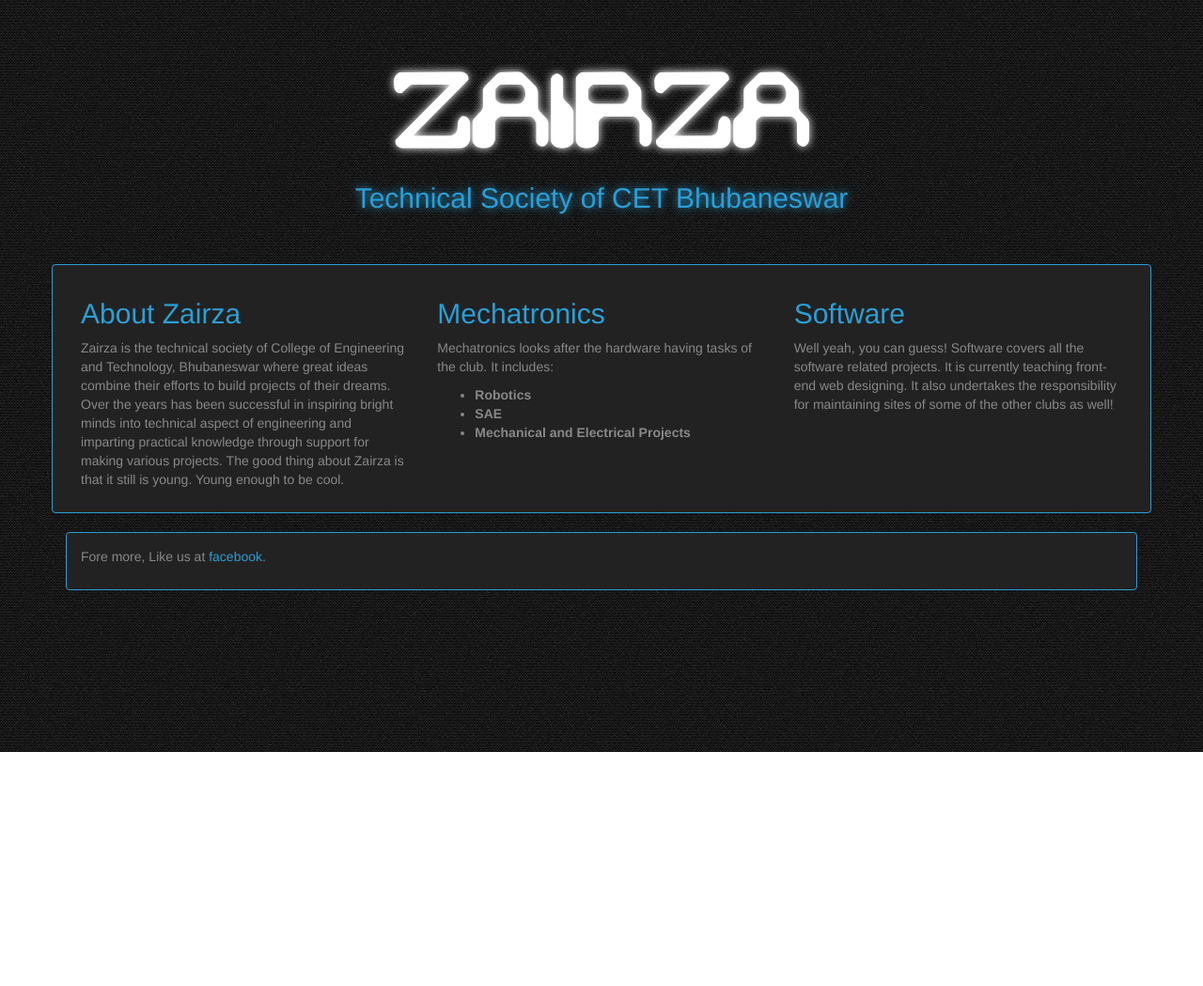
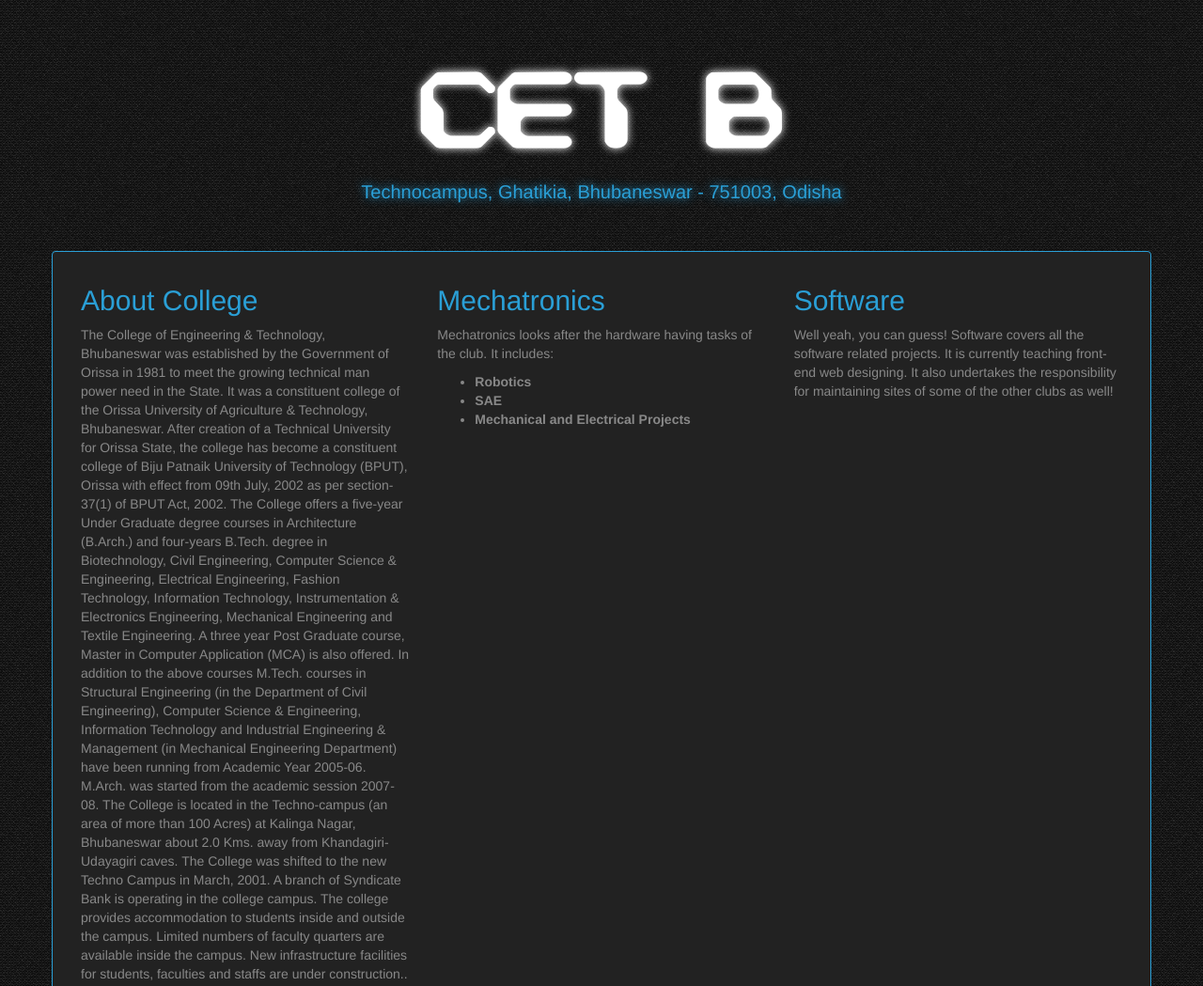
Before and after one commit to prayashm/cetbbsr, a plain HTML site: page index.html in a window 1280 px wide. Shown: the top 1049 px of the page at 94% size. Before the commit the page ends 800 px from the top, so only its background shows below. Drawn offline with Linux system fonts and the light colour scheme; a web font is replaced by a local one.

Commit message:
Updated gh-pages

```diff
--- a/css/styles.css
+++ b/css/styles.css
@@ -23,7 +23,7 @@ body {
 
 
 .tag-line{
-  font-size: 30px;
+  font-size: 20px;
   font-style: bold;
   text-shadow: 0 0 10px #2a9fd6;
 }
--- a/index.html
+++ b/index.html
@@ -1,7 +1,7 @@
 <!DOCTYPE html>
 <html>
 <head>
-  <title>Zairza - The Technical Society of CETb</title>
+  <title>College of Engineering and Technology, Bhubaneswar</title>
   <meta name="viewport" content="width=device-width, initial-scale=1.0">
   <!-- Bootstrap -->
   <link href="css/bootstrap-cyborg.css" rel="stylesheet" media="screen">
@@ -17,8 +17,8 @@
         <div class="col-lg-12">
           <div class="page-header">
             <center>
-              <h1 class="logo">ZAIRZA</h1>
-              <p class="lead tag-line text-primary">Technical Society of CET Bhubaneswar</p>
+              <h1 class="logo">CET B</h1>
+              <p class="lead tag-line text-primary">Technocampus, Ghatikia, Bhubaneswar - 751003, Odisha</p>
             </center>
           </div>
         </div>
@@ -30,11 +30,10 @@
         <div class="panel panel-primary">
           <div class="panel-body">
             <div class="col-lg-4">
-              <h2>About Zairza</h2>
-              <p>Zairza is the technical society of College of Engineering and Technology, Bhubaneswar where great ideas combine their efforts to
-                build projects of their dreams. Over the years has been successful in inspiring bright minds into technical aspect of engineering
-                and imparting practical knowledge through support for making various projects. The good thing about Zairza is that it still is young.
-                Young enough to be cool.</p>
+              <h2>About College</h2>
+              <p> The College of Engineering & Technology, Bhubaneswar was established by the Government of Orissa in 1981 to meet the growing technical man power need in the State. It was a constituent college of the Orissa University of Agriculture & Technology, Bhubaneswar. After creation of a Technical University for Orissa State, the college has become a constituent college of Biju Patnaik University of Technology (BPUT), Orissa with effect from 09th July, 2002 as per section-37(1) of BPUT Act, 2002. The College offers a five-year Under Graduate degree courses in Architecture (B.Arch.) and four-years B.Tech. degree in Biotechnology, Civil Engineering, Computer Science & Engineering, Electrical Engineering, Fashion Technology, Information Technology, Instrumentation & Electronics Engineering, Mechanical Engineering and Textile Engineering. A three year Post Graduate course, Master in Computer Application (MCA) is also offered. In addition to the above courses M.Tech. courses in Structural Engineering (in the Department of Civil Engineering), Computer Science & Engineering, Information Technology and Industrial Engineering & Management (in Mechanical Engineering Department) have been running from Academic Year 2005-06. M.Arch. was started from the academic session 2007-08.
+
+  The College is located in the Techno-campus (an area of more than 100 Acres) at Kalinga Nagar, Bhubaneswar about 2.0 Kms. away from Khandagiri-Udayagiri caves. The College was shifted to the new Techno Campus in March, 2001. A branch of Syndicate Bank is operating in the college campus. The college provides accommodation to students inside and outside the campus. Limited numbers of faculty quarters are available inside the campus. New infrastructure facilities for students, faculties and staffs are under construction..</p>
               </div>
               <div class="col-lg-4">
                 <h2>Mechatronics</h2>
```
